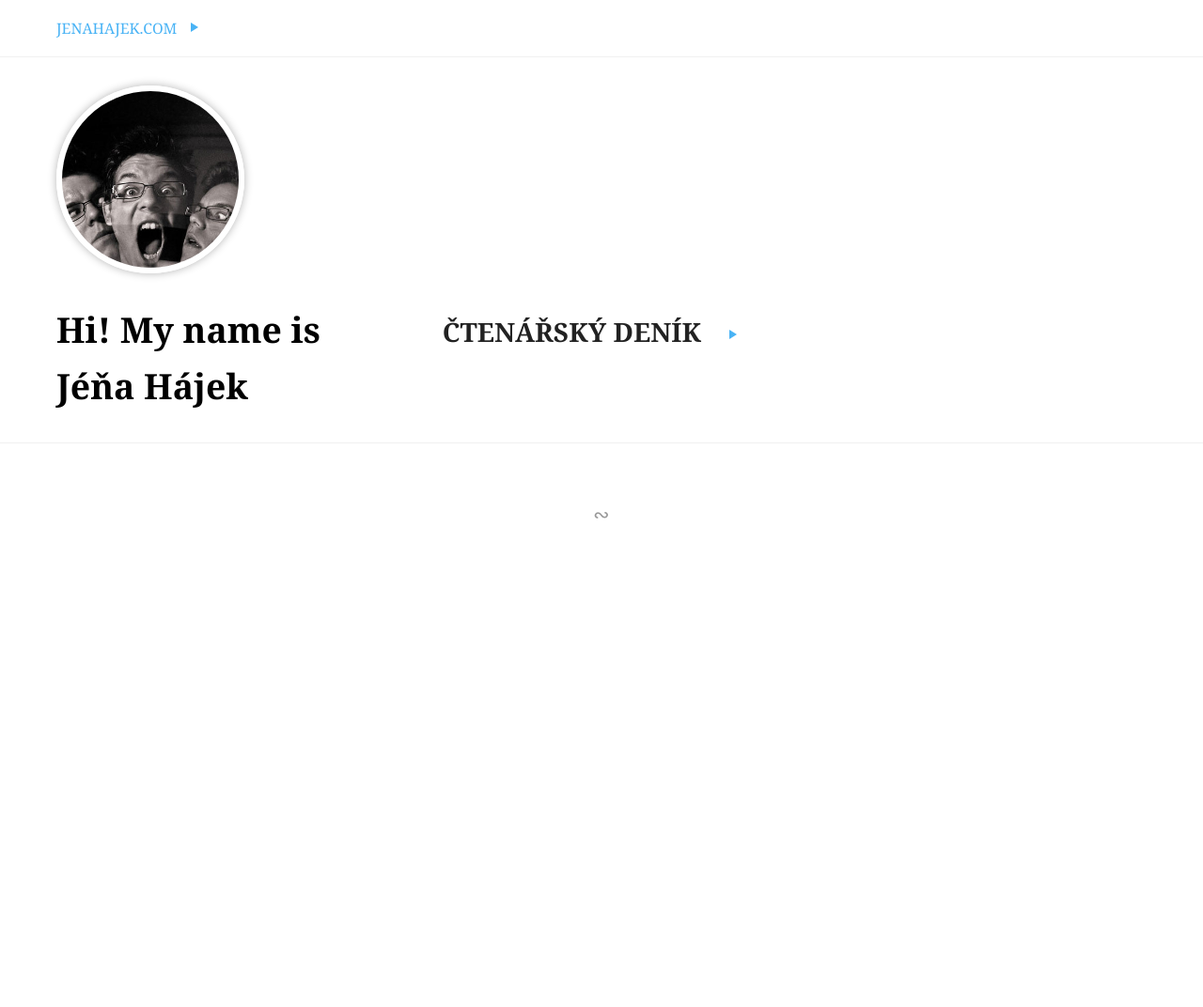
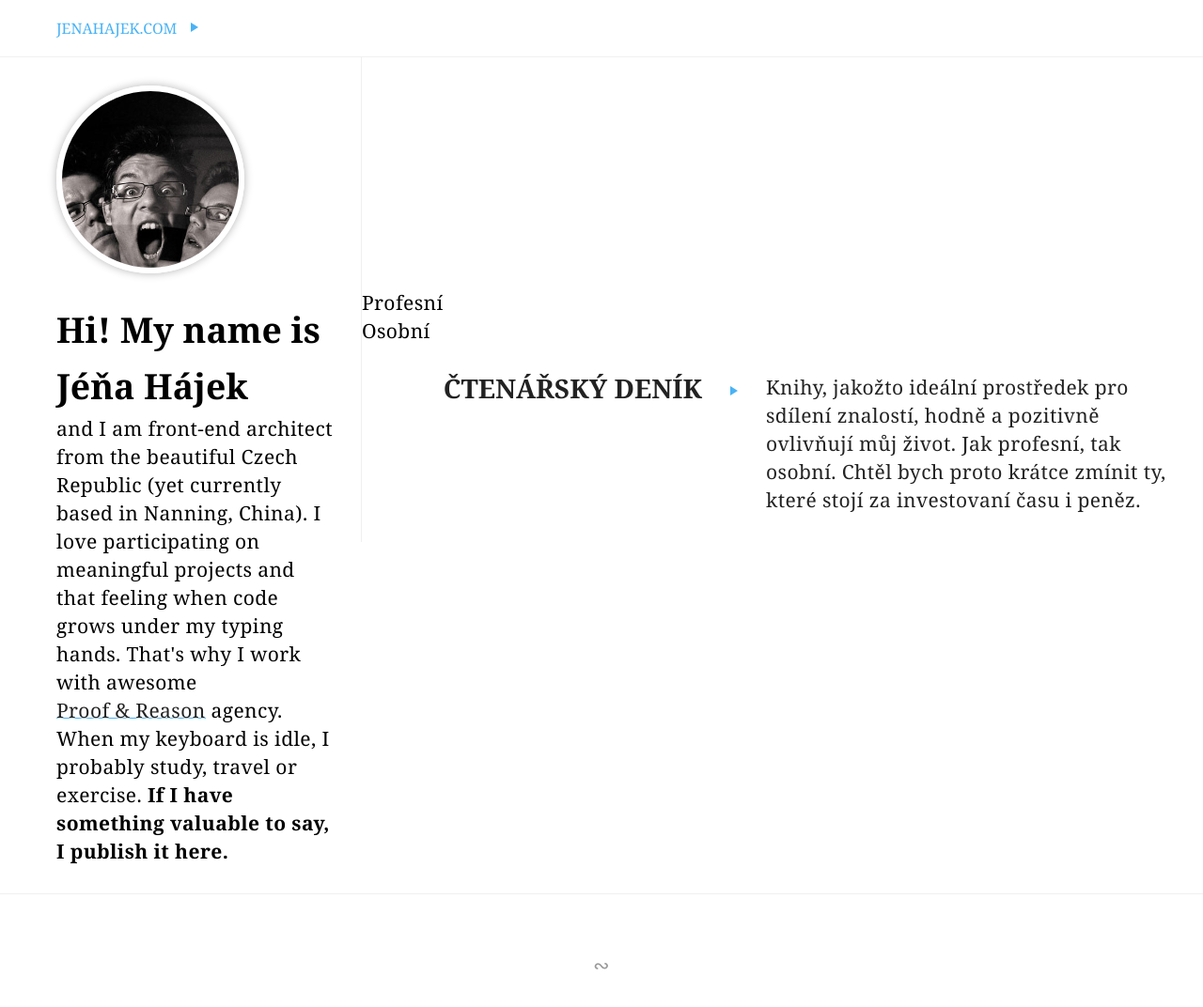
Before and after one commit to jenahajek/jenahajek-jekyll, a Jekyll site: the page built from index.md, in a window 1280 px wide. Shown: the whole page at 94% size. Built offline with Jekyll 4.4.1, drawn with Linux system fonts in a browser that asks for light colours; before the commit the page ends 900 px from its top, so only the background shows below that.

```diff
--- a/index.md
+++ b/index.md
@@ -2,20 +2,25 @@
 layout: index
 hometitle: Hi! My name is Jéňa Hájek
 avatar: avatar.jpg
-about: <p>and I am front-end architect from the beautiful Czech Republic (yet currently based in Nanning, China). I love participating on meaningful projects and that feeling when code grows under my typing hands. That's why I work with awesome <a href="http://proofreason.com">Proof&nbsp;&&nbsp;Reason</a> agency. When my keyboard is idle, I probably study, travel or exercise. <strong>If I have something valuable to say, I publish it here.</strong></p>
-class: temporary
+description: <p>and I am front-end architect from the beautiful Czech Republic (yet currently based in Nanning, China). I love participating on meaningful projects and that feeling when code grows under my typing hands. That's why I work with awesome <a href="http://proofreason.com">Proof&nbsp;&&nbsp;Reason</a> agency. When my keyboard is idle, I probably study, travel or exercise. <strong>If I have something valuable to say, I publish it here.</strong></p>
+# class: temporary
 ---
 
 <ul class="main-nav">
+    <p class="main-nav__category">Profesní</p>
 {% assign navigation_pages = site.pages | sort: 'navigation_weight' %}
 {% for p in navigation_pages %}
   {% if p.navigation_weight %}
+        {% if p.hr %}
+            <p class="main-nav__category">Osobní</p>
+        {% endif %}
       <li class="main-nav__item">
-            <a class="main-nav__link" href="{{ p.url | relative_url }}">
-                <h2 class="main-nav__title">{{ p.title | escape }}</h2>
-                <p class="main-nav__desc">{{ p.about  | remove: '<p>' | remove: '</p>' }}</p>
-            </a>
+        <a class="main-nav__link" href="{{ p.url | relative_url }}">
+            <h2 class="main-nav__title">{{ p.title | escape }}</h2>
+            <p class="main-nav__desc">{{ p.description  | remove: '<p>' | remove: '</p>' }}</p>
+        </a>
       </li>
+
     {% endif %}
   {% endfor %}
 </ul>
```
Also changed, not shown: styleguide.md (+0 -3 lines).
